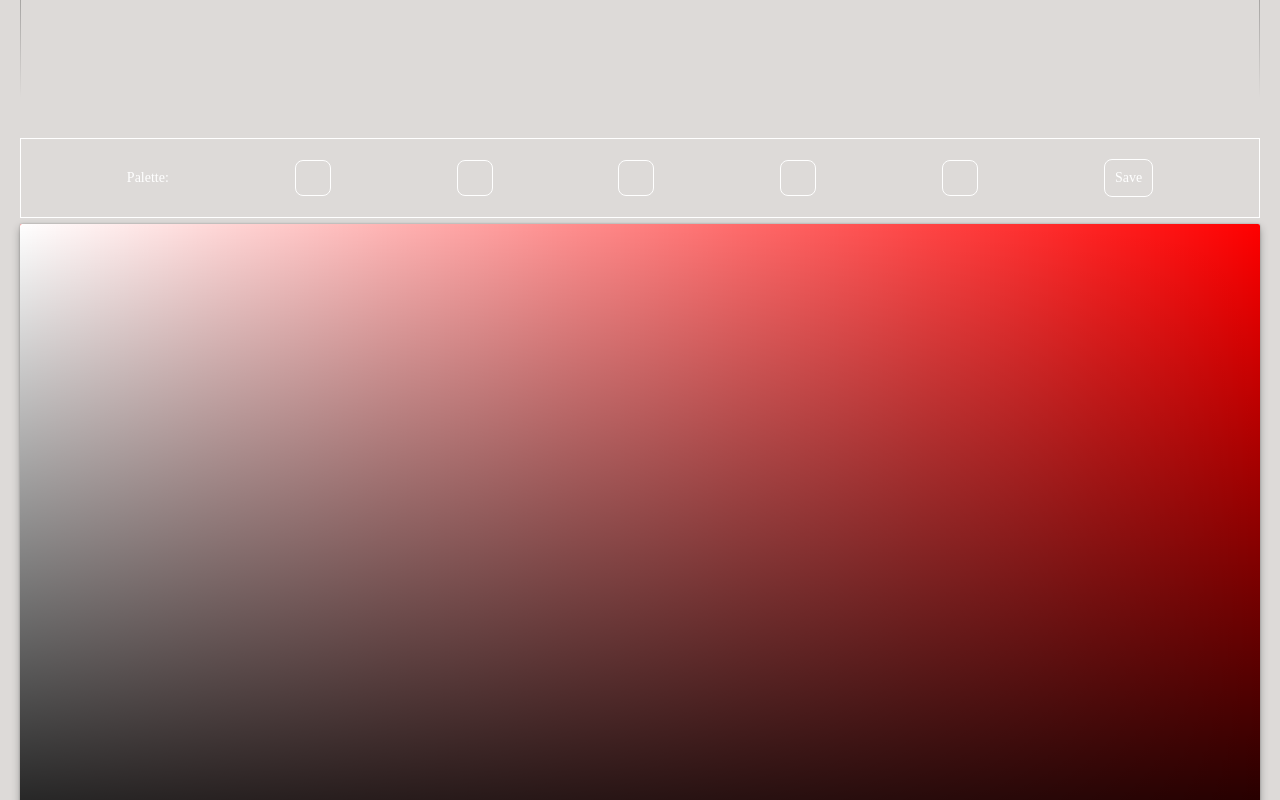
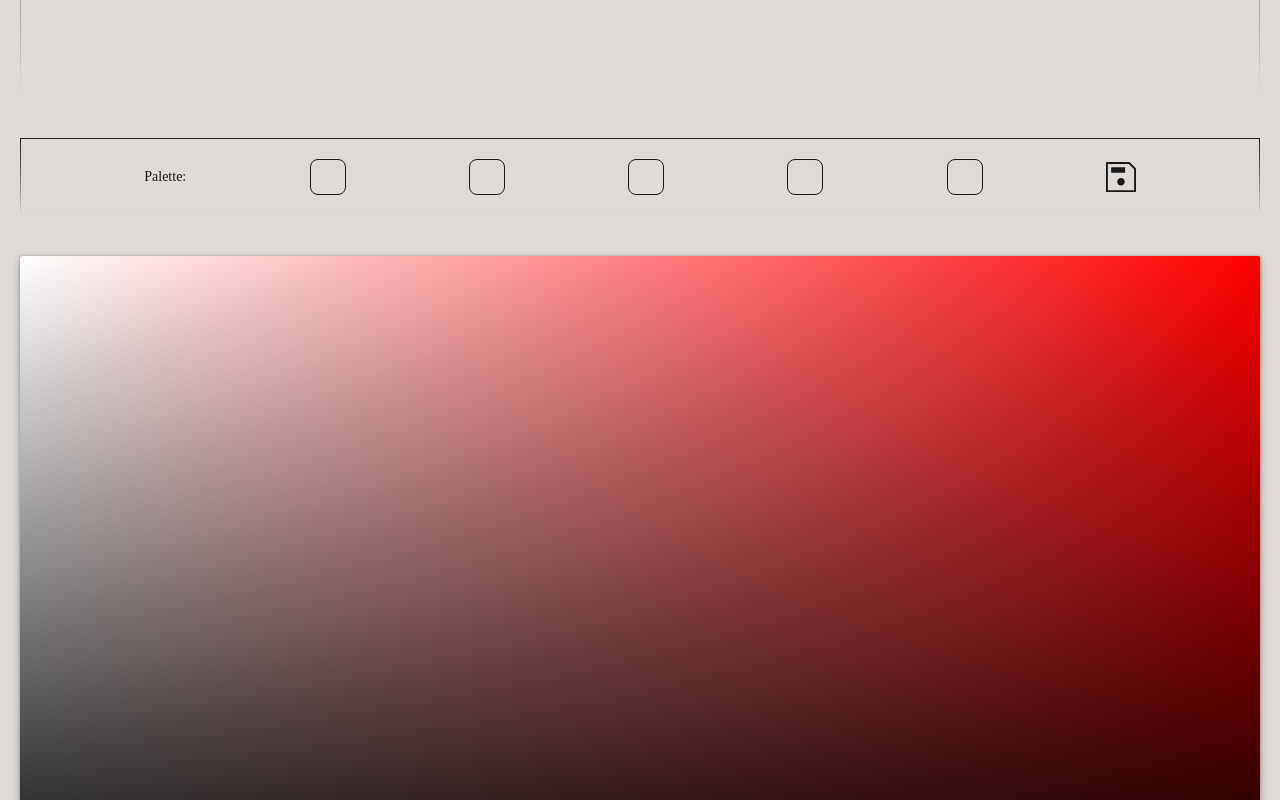
Before and after one commit to wuerion/Tools-React, a React (Vite) app: page /colorPage in a window 1280 px wide. Shown: the part 1780-2580 px from the top of the page. Built offline with nearby package versions, Linux system fonts and the light colour scheme; a web font is replaced by a local one.

Commit message:
added style for dark mode

```diff
--- a/src/components/SubComponents/ColorPage/Palettes/ColorPiker.jsx
+++ b/src/components/SubComponents/ColorPage/Palettes/ColorPiker.jsx
@@ -21,29 +21,43 @@ function ColorPiker() {
       document.body.style.overflow = ""; // Limpieza al desmontar el componente
     };
   }, [piker]);
-
+  // <div className="flex justify-evenly items-center gap-5 border border-white py-5 text-white">
   return (
     <div>
-      <div className="flex justify-evenly items-center gap-5 border border-white py-5 text-white">
+      <div className="bg-linear-180 from-[#1D1D1D] to-[#DDDAD8] dark:from-[#FFFFFF] dark:to-[#1D1D1D] w-full p-[1px] my-10">
+        <div className="bg-[#DDDAD8] dark:bg-[#1D1D1D] w-full flex justify-evenly items-center text-[#181818] dark:text-[#DDDAD8] py-5 ">
           <p>Palette:</p>
           {[0, 1, 2, 3, 4].map((index) => (
             <div
               key={index}
-            className="w-9 h-9 rounded-lg border border-white"
+              className="w-9 h-9 rounded-lg border border-[#181818] dark:border-[#DDDAD8]"
               style={{ backgroundColor: color[index] || "" }}
               onClick={() => setPiker(index)} // Cambia el estado de `piker` al índice del div seleccionado
             ></div>
           ))}
           <button
-          className="border rounded-lg py-2 px-2.5"
+            className="hover:cursor-pointer"
             onClick={() => {
               handleSavePalette(color);
               setColor(["", "", "", "", ""]);
               setPiker(null);
             }} // Llamamos a la función para guardar
           >
-          Save
+            <svg
+              width="30"
+              height="30"
+              viewBox="0 0 16 16"
+              fill="none"
+              xmlns="http://www.w3.org/2000/svg"
+              className="fill-[#181818] dark:fill-[#DDDAD8]"
+            >
+              <path
+                d="M16 3.423V16H0V0H12.577L16 3.423ZM15 3.85L12.15 1H1V15H15V3.85ZM7.996 12.538C8.55 12.538 9.02233 12.344 9.413 11.956C9.80367 11.568 9.99933 11.097 10 10.543C10.0007 9.989 9.80667 9.51633 9.418 9.125C9.02933 8.73367 8.55833 8.53833 8.005 8.539C7.45167 8.53967 6.97867 8.73333 6.586 9.12C6.19333 9.50667 5.998 9.97833 6 10.535C6.002 11.0917 6.196 11.5643 6.582 11.953C6.968 12.3417 7.43933 12.5373 7.996 12.54M2.769 5.77H10.192V2.77H2.77L2.769 5.77ZM1 3.85V15V1V3.85Z"
+                fill=""
+              />
+            </svg>
           </button>
+        </div>
       </div>
 
       <div className="w-[100%] mt-1.5 flex justify-center items-center">
@@ -88,13 +102,13 @@ function loadFromLocalStorage() {
       {
         key: index,
         className:
-          "bg-linear-180 from-[#FFFFFF] to-[#1D1D1d] p-[1px] my-5 w-full h-14",
+          "bg-linear-180 from-[#1D1D1D] to-[#DDDAD8] dark:from-[#DDDAD8] dark:to-[#1D1D1d] p-[1px] my-5 w-full h-14",
       },
       createElement(
         "div",
         {
           className:
-            "bg-[#1D1D1D] flex items-center justify-evenly h-full py-1.5 text-white",
+            "bg-[#DDDAD8] dark:bg-[#1D1D1D] flex items-center justify-evenly h-full py-1.5 text-white",
         },
         createElement("div", {
           className: "w-9 h-9 rounded-lg",
```
Lines whose indentation alone changed are shown as unchanged.
